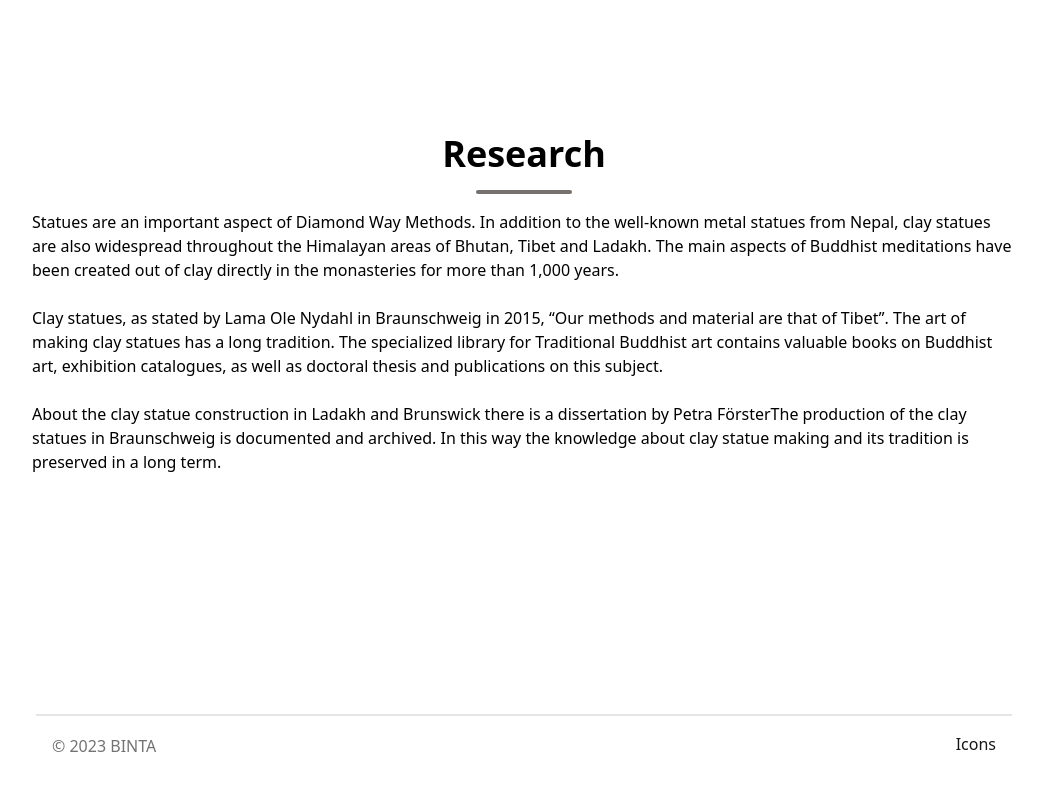
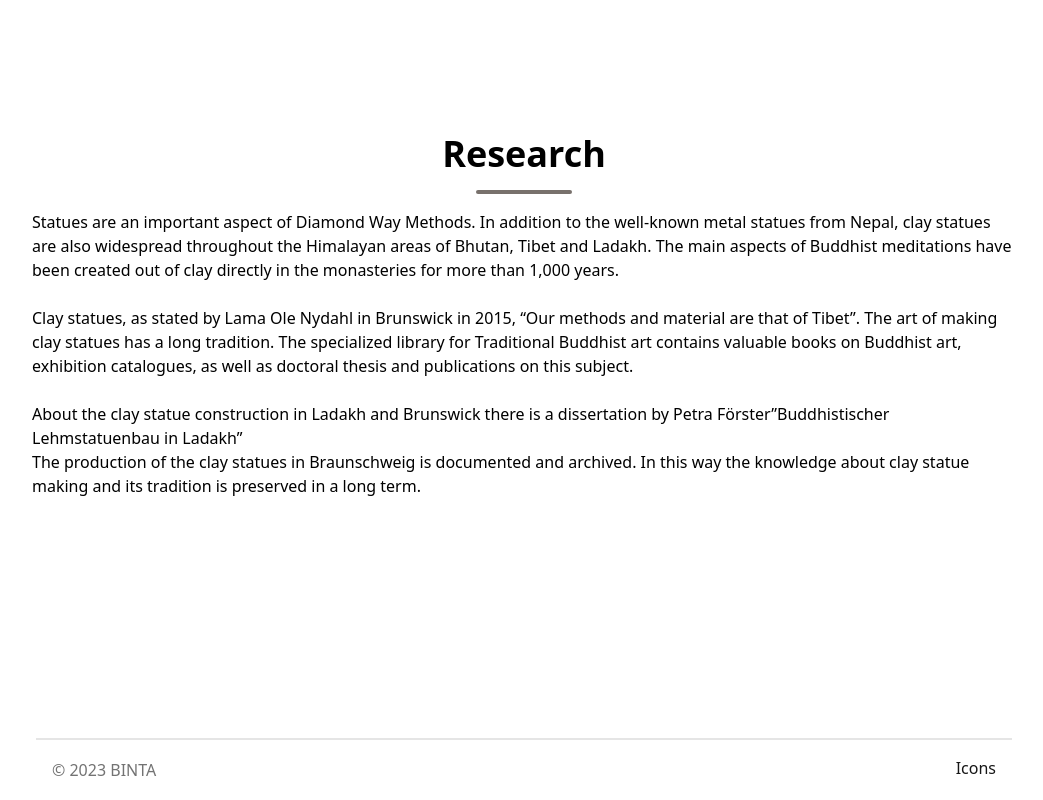
Before and after one commit to krisbaranski/BINTA, a Next.js app: page / in a window 1280 px wide. Shown: the part 3421-4221 px from the top of the page, without its empty margins (116-1159 px from the left). Before the commit the page ends 4197 px from the top, so only its background shows below. Built offline with nearby package versions, Linux system fonts and the light colour scheme.

Commit message:
docs: add new text

```diff
--- a/components/Research.tsx
+++ b/components/Research.tsx
@@ -19,7 +19,7 @@ const Research = () => {
             out of clay directly in the monasteries for more than 1,000 years.
             <br />
             <br />
-            Clay statues, as stated by Lama Ole Nydahl in Braunschweig in 2015,
+            Clay statues, as stated by Lama Ole Nydahl in Brunswick in 2015,
             “Our methods and material are that of Tibet”. The art of making clay
             statues has a long tradition. The specialized library for
             Traditional Buddhist art contains valuable books on Buddhist art,
@@ -29,9 +29,10 @@ const Research = () => {
             <br />
             About the clay statue construction in Ladakh and Brunswick there is
             a dissertation by Petra Förster
-            {/* <a href='https://www.logos-verlag.de/cgi-bin/engbuchmid?isbn=5063&lng=deu&id='>
-              ´Buddhistischer Lehmstatuenbau in Ladakh´
-            </a> */}
+            <a href='https://www.logos-verlag.de/cgi-bin/engbuchmid?isbn=5063&lng=deu&id='>
+              ”Buddhistischer Lehmstatuenbau in Ladakh”
+            </a>
+            <br />
             The production of the clay statues in Braunschweig is documented and
             archived. In this way the knowledge about clay statue making and its
             tradition is preserved in a long term.
```
